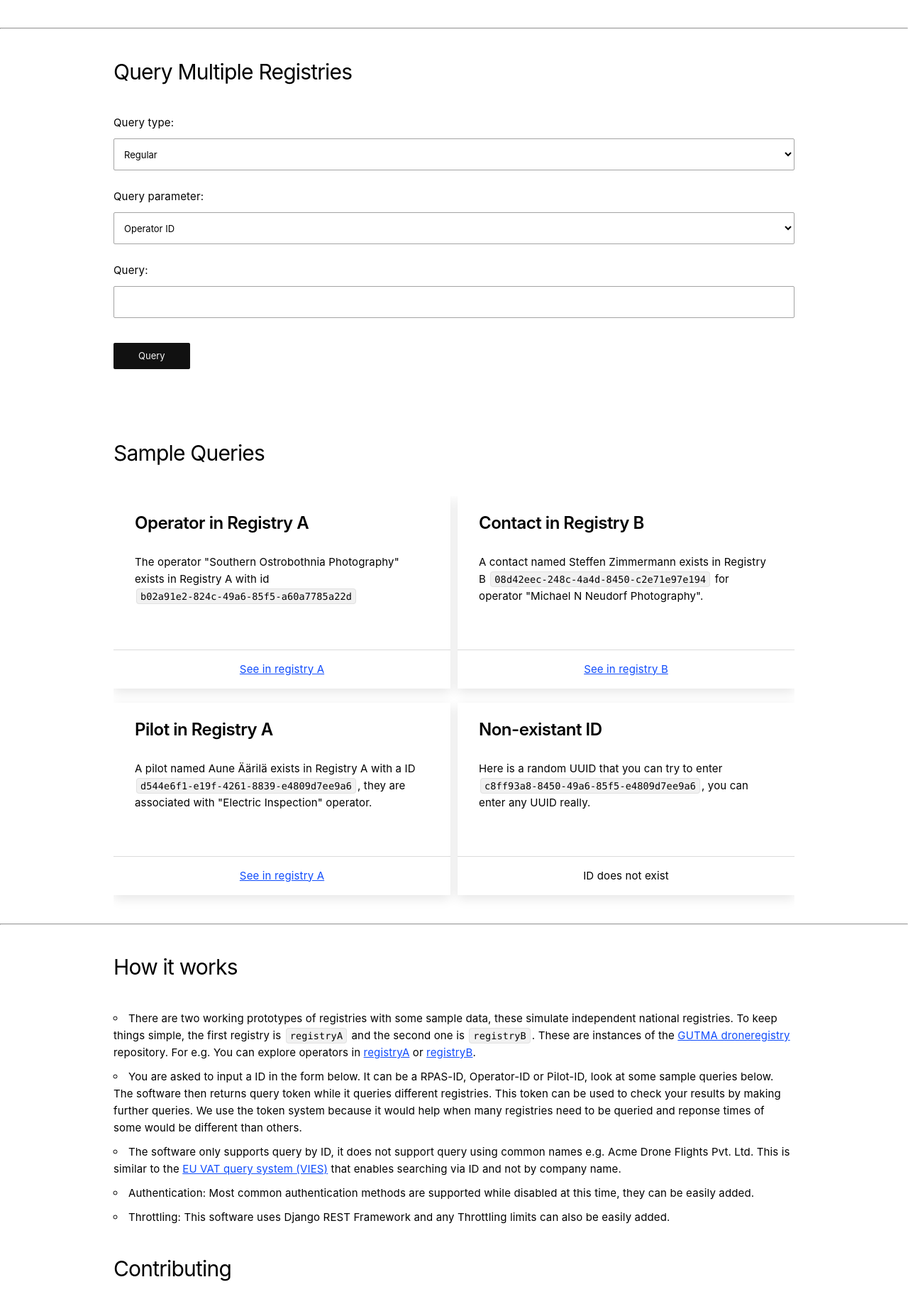
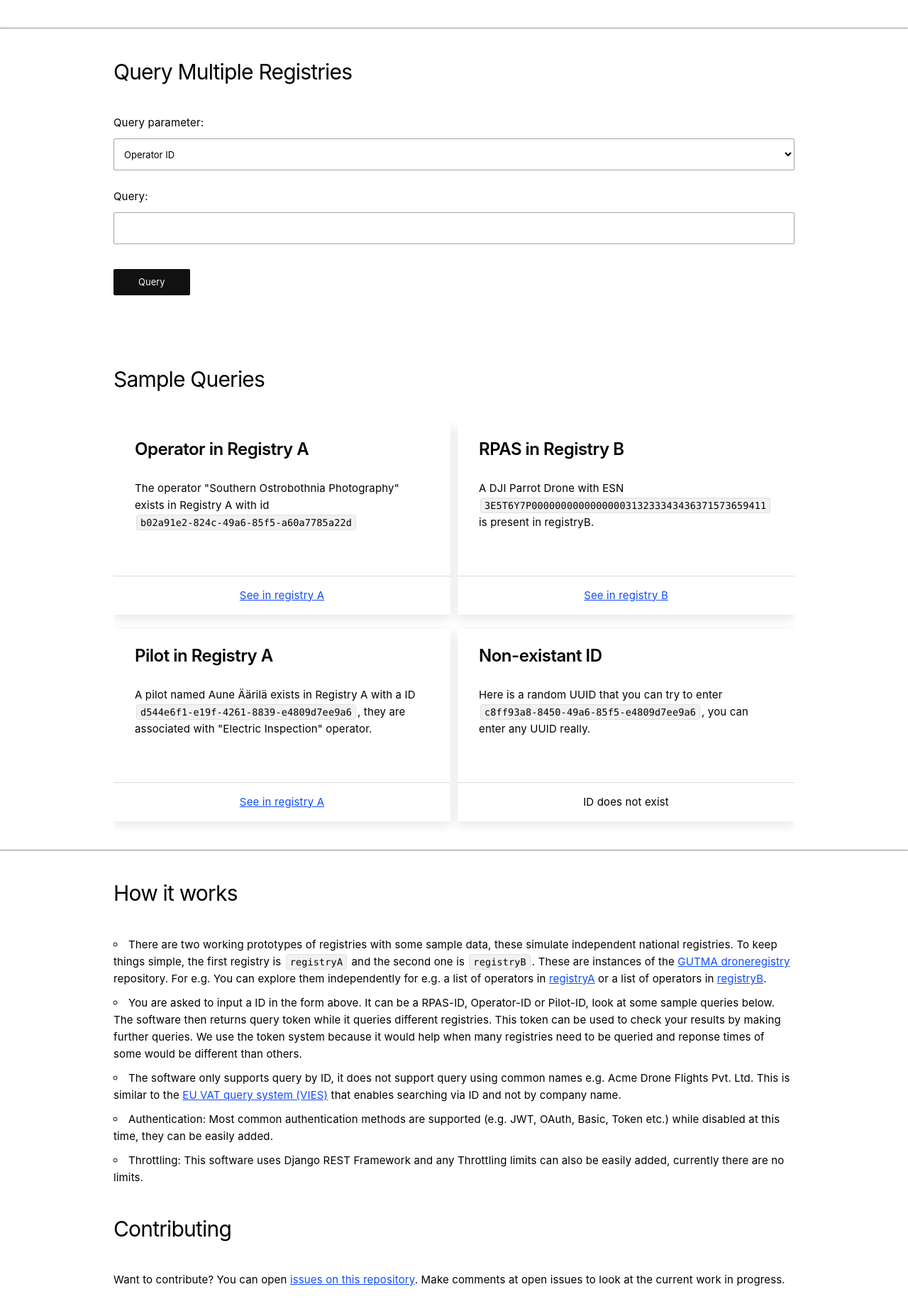
Before and after one commit to gutma-org/droneregistry-broker, a Django app: page / in a window 1280 px wide. Shown: the part 655-2492 px from the top of the page at 71% size. Run offline with Django 3.2, Linux system fonts and the light colour scheme; parts of the project's set-up code (start-up, migrations or seed data) failed here and were passed over; some libraries are stand-ins or nearby versions.

Commit message:
Updated to fix broker

```diff
--- a/switchboard/forms.py
+++ b/switchboard/forms.py
@@ -5,4 +5,4 @@ class SearchQueryForm(ModelForm):
 
     class Meta:
         model = SearchQuery
-        fields = ['query_type','query_parameter','query']
+        fields = ['query_parameter','query']
--- a/switchboard/templates/switchboard/index.html
+++ b/switchboard/templates/switchboard/index.html
@@ -50,10 +50,10 @@
                </div>
             </div>
             <div class="card">
-               <h5 class="card-header">Contact in Registry B</h5>
-               <p class="card-body">A contact named Steffen Zimmermann exists in Registry B <code>08d42eec-248c-4a4d-8450-c2e71e97e194</code> for operator "Michael N Neudorf Photography".</p>
+               <h5 class="card-header">RPAS in Registry B</h5>
+               <p class="card-body">A DJI Parrot Drone with ESN <code>3E5T6Y7P0000000000000000313233343436371573659411</code> is present in registryB.</p>
                <div class="card-footer center text-center">
-                  <p><a href="https://registryb.herokuapp.com/api/v1/contacts/08d42eec-248c-4a4d-8450-c2e71e97e194" target="_blank">See in registry B</a></p>
+                  <p><a href="https://registryb.herokuapp.com/api/v1/rpas/3E5T6Y7P0000000000000000313233343436371573659411" target="_blank">See in registry B</a></p>
                </div>
             </div>
             <div class="card">
@@ -77,11 +77,11 @@
       <div class="container">
          <h4>How it works</h4>
          <ul>
-            <li>There are two working prototypes of registries with some sample data, these simulate independent national registries. To keep things simple, the first registry is <code>registryA</code> and the second one is <code>registryB</code>. These are instances of the <a href="https://github.com/gutma-org/droneregistry">GUTMA droneregistry</a> repository. For e.g. You can explore operators in <a href="https://registrya.herokuapp.com/api/v1/operators">registryA</a> or <a href="https://registryb.herokuapp.com/api/v1/operators">registryB</a>.</li>
-            <li>You are asked to input a ID in the form below. It can be a RPAS-ID, Operator-ID or Pilot-ID, look at some sample queries below. The software then returns query token while it queries different registries. This token can be used to check your results by making further queries. We use the token system because it would help when many registries need to be queried and reponse times of some would be different than others. </li>
+            <li>There are two working prototypes of registries with some sample data, these simulate independent national registries. To keep things simple, the first registry is <code>registryA</code> and the second one is <code>registryB</code>. These are instances of the <a href="https://github.com/gutma-org/droneregistry">GUTMA droneregistry </a> repository. For e.g. You can explore them independently for e.g. a list of operators in <a href="https://registrya.herokuapp.com/api/v1/operators">registryA</a> or a list of operators in <a href="https://registryb.herokuapp.com/api/v1/operators">registryB</a>.</li>
+            <li>You are asked to input a ID in the form above. It can be a RPAS-ID, Operator-ID or Pilot-ID, look at some sample queries below. The software then returns query token while it queries different registries. This token can be used to check your results by making further queries. We use the token system because it would help when many registries need to be queried and reponse times of some would be different than others. </li>
             <li>The software only supports query by ID, it does not support query using common names e.g. Acme Drone Flights Pvt. Ltd. This is similar to the <a href="http://ec.europa.eu/taxation_customs/vies/">EU VAT query system (VIES)</a> that enables searching via ID and not by company name. </li>
-            <li>Authentication: Most common authentication methods are supported while disabled at this time, they can be easily added.</li>
-            <li>Throttling: This software uses Django REST Framework and any Throttling limits can also be easily added.</li>
+            <li>Authentication: Most common authentication methods are supported (e.g. JWT, OAuth, Basic, Token etc.) while disabled at this time, they can be easily added.</li>
+            <li>Throttling: This software uses Django REST Framework and any Throttling limits can also be easily added, currently there are no limits.</li>
          </ul>
       </div>
       <div class="container">
```
